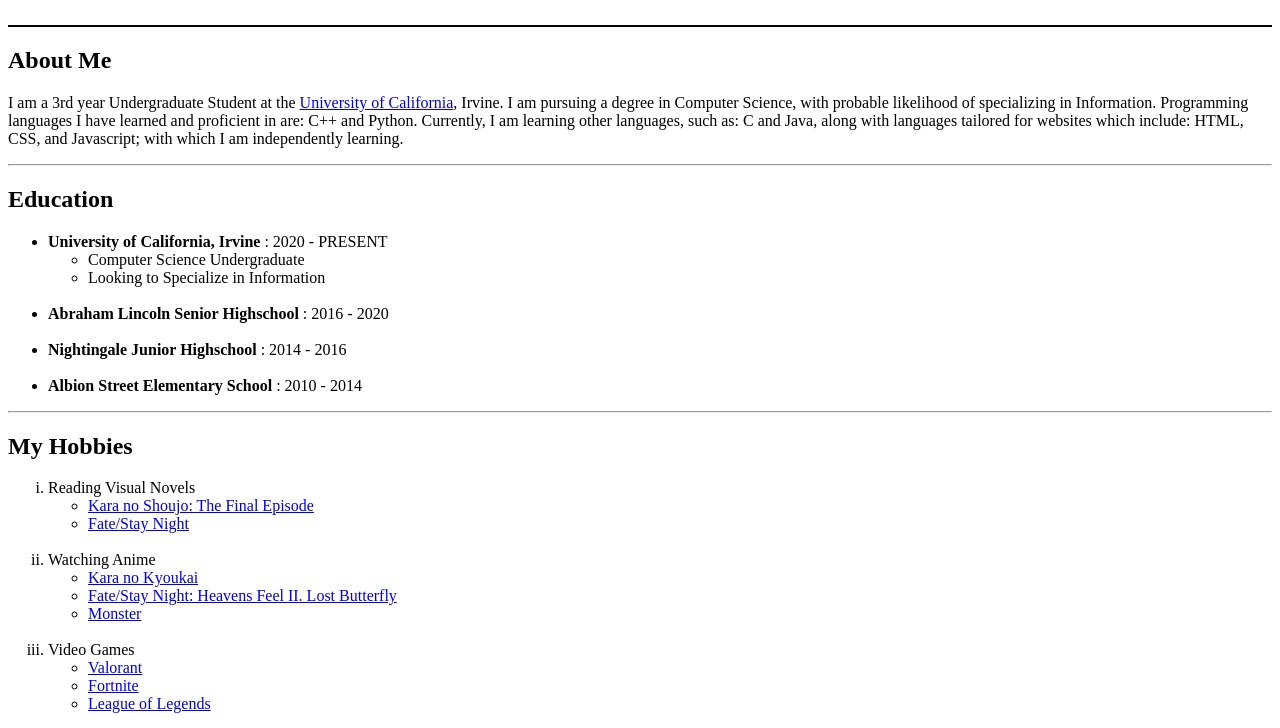
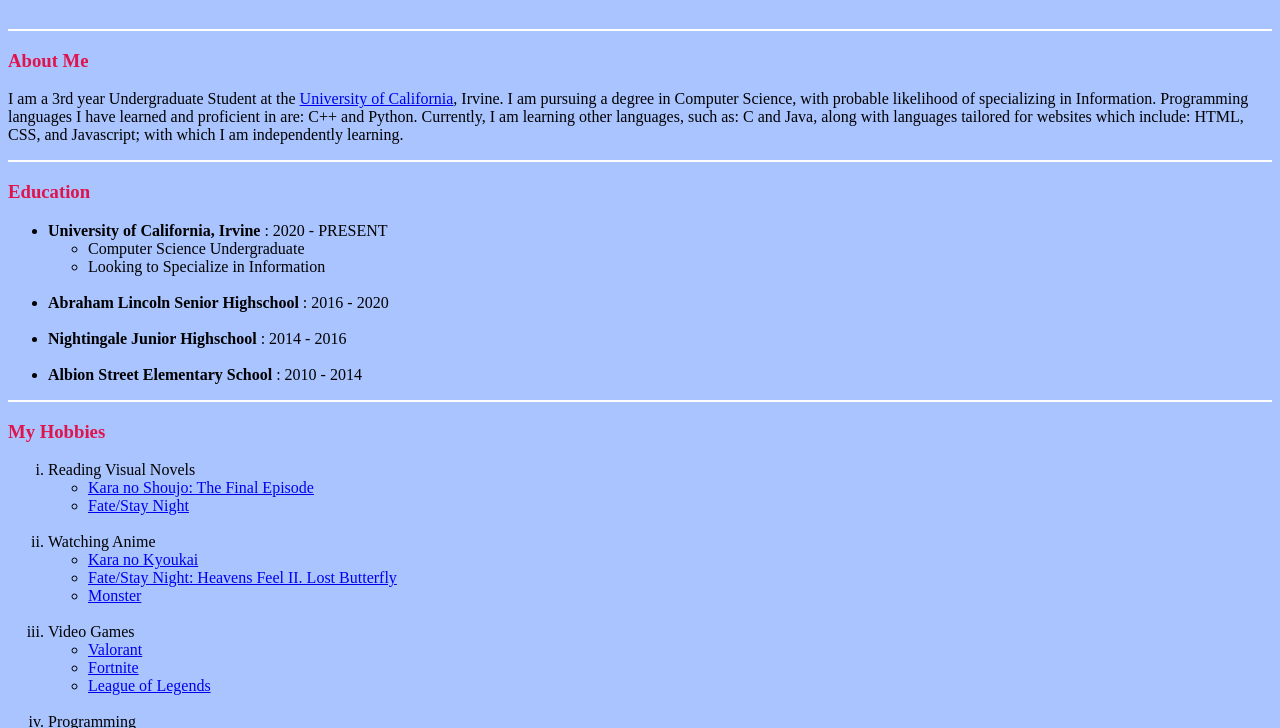
Before and after one commit to ForbiddenJ3585/cv, a plain HTML site: page index.html in a window 1280 px wide. Shown: the part 193-921 px from the top of the page. Drawn offline with Linux system fonts and the light colour scheme.

Commit message:
Add files via upload

```diff
--- /dev/null
+++ b/css/styles.css
@@ -0,0 +1,21 @@
+body {
+  background-color: #AAC4FF;
+}
+
+hr {
+  border-style: none;
+  height: 2px;
+  background-color: white;
+}
+
+h1{
+  color: #E0144C
+}
+
+h2{
+  color: #E0144C
+}
+
+h3{
+  color: #E0144C
+}
--- a/index.html
+++ b/index.html
@@ -1,8 +1,14 @@
+<!DOCTYPE html>
 <html lang="en" dir="ltr">
   <head> <!-- Holds information about the webpage -->
     <meta charset="utf-8">
     <title>ジェフリー⋆ウインのwebsite</title> <!-- Title of the website -->
+    <link rel="stylesheet" href="css/styles.css">
+    <style media="screen">
+
+    </style>
   </head>
+
   <body> <!-- The body of the code -->
     <hr size="2" color="black">
     <table cellspacing="20">
@@ -15,15 +21,15 @@
         </td>
       </tr>
     </table>
-    <hr size="2" color="black">
-    <h2>About Me</h2>
+    <hr size="2", color="black">
+    <h3>About Me</h3>
     <p>
       I am a 3rd year Undergraduate Student at the <a href="https://uci.edu">University of California</a>, Irvine. I am pursuing a degree in Computer Science, with probable likelihood of specializing in Information.
       Programming languages I have learned and proficient in are: C++ and Python. Currently, I am learning other languages, such as: C and Java, along with languages tailored for websites which include:
       HTML, CSS, and Javascript; with which I am independently learning.
     </p>
     <hr>
-    <h2>Education</h2>
+    <h3>Education</h3>
       <ul>
         <li>
           <strong>University of California, Irvine</strong> : 2020 - PRESENT
@@ -40,7 +46,7 @@
         <li><strong>Albion Street Elementary School</strong> : 2010 - 2014</li>
       </ul>
     <hr>
-    <h2>My Hobbies</h2>
+    <h3>My Hobbies</h3>
     <!--Will set the ordered list in roman numeral fashion: i, ii, iii, iv, etc...-->
     <ol type="i">
       <li>
@@ -121,7 +127,7 @@
     <table border="2" cellspacing="5">
       <thead>
         <tr>
-          <th><h3>Skills</h3></th>
+          <th>Skills</th>
           <th>Description</th>
           <th>Level</th>
         </tr>
```
Also changed, not shown: contact.html (+2 -1 lines).
